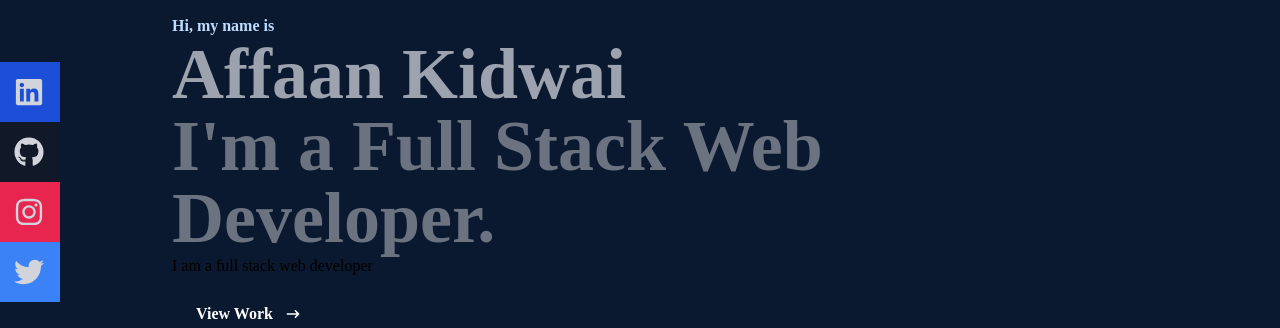
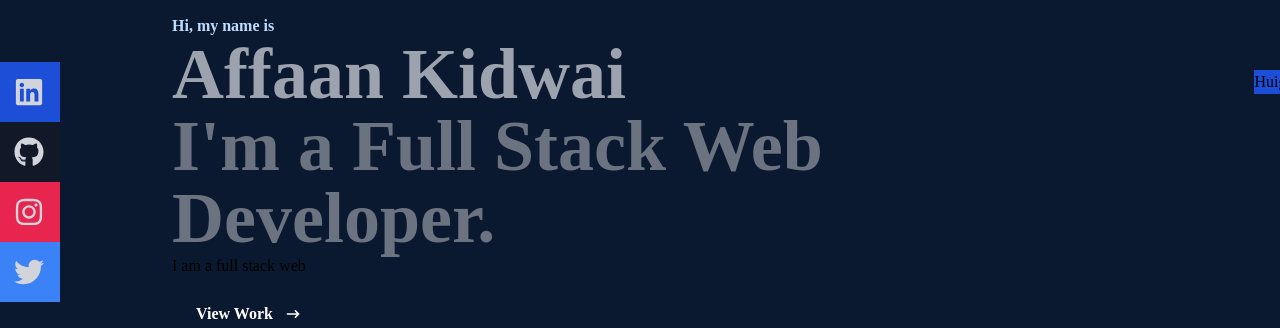
Before and after one commit to affaankidwai/My-Portfolio-Website, a React (Create React App) app: page / in a window 1280 px wide. Shown: the part 218-546 px from the top of the page. Built offline with nearby package versions, Linux system fonts and the light colour scheme.

Commit message:
photography card

```diff
--- a/src/components/Home.jsx
+++ b/src/components/Home.jsx
@@ -4,7 +4,10 @@ import { HiArrowNarrowRight } from "react-icons/hi";
 const Home = () => {
   return (
     <div name="home" className="w-full h-screen bg-[#0a192f]">
+
+
       <div className="max-w-[1000px] mx-auto px-8 flex flex-col justify-center h-full">
+
         <p className="text-blue-200 font-bold">Hi, my name is</p>
         <h1 className="text-4xl sm:text-7xl font-bold text-gray-400">
           Affaan Kidwai
@@ -12,7 +15,7 @@ const Home = () => {
         <h2 className="text-4xl sm:text-7xl font-bold text-gray-500">
           I'm a Full Stack Web Developer.
         </h2>
-        <p>I am a full stack web developer</p>
+        <p>I am a full stack web</p>
         {/* <img class="scale-5" src="/Users/affaankidwai/Desktop/GitHub/My-Portfolio-Website/src/assets/DP.png" alt="Nothing bro" /> */}
 
         <div>
@@ -25,6 +28,7 @@ const Home = () => {
         </div>
       </div>
     </div>
+
   );
 };
 
--- a/src/components/Navbar.jsx
+++ b/src/components/Navbar.jsx
@@ -4,6 +4,7 @@ import {HiOutlineMail} from 'react-icons/hi'
 import {BsFillPersonLinesFill} from 'react-icons/bs'
 import Logo from '../assets/Affaan.png'
 import { Link } from 'react-scroll';
+import Photography from './Photography'
 
 const Navbar = () => {
     const [nav, setNav] = useState(false)
@@ -63,6 +64,15 @@ const Navbar = () => {
 
             </ul>
 
+        {/* Photography Page! */}
+
+
+        <div className="hidden lg:flex fixed flex-col top-[36%] right-0">
+
+         <Photography />
+         </div>
+
+
         <div className='hidden lg:flex fixed flex-col top-[35%] left-0'>
             <ul>
                 <li className='w-[160px] h-[60px] flex justify-between items-center ml-[-100px] hover:ml-[-10px] duration-300 bg-blue-700'>
--- /dev/null
+++ b/src/components/Photography.jsx
@@ -0,0 +1,14 @@
+import React from "react";
+import styles from '/Users/affaankidwai/Desktop/GitHub/My-Portfolio-Website/src/components/pic.css'
+
+const Photography = () => {
+  return (
+    <div className={styles.hello}>
+    <div className="flex justify-between items-center mr-[-50px] hover:mr-[-10px] duration-300 bg-blue-700">
+      <h1 className="text-black flex justify-between items-center w-full">Huigyiuyck</h1>
+    </div>
+    </div>
+  );
+};
+
+export default Photography;
--- /dev/null
+++ b/src/components/pic.css
@@ -0,0 +1,9 @@
+.hello {
+width: 287px;
+height: 195px;
+left: 1058px;
+top: 274px;
+
+background: linear-gradient(180deg, #1E93FF 0%, rgba(0, 71, 255, 0.45) 100%);
+border-radius: 30px;
+}
```
